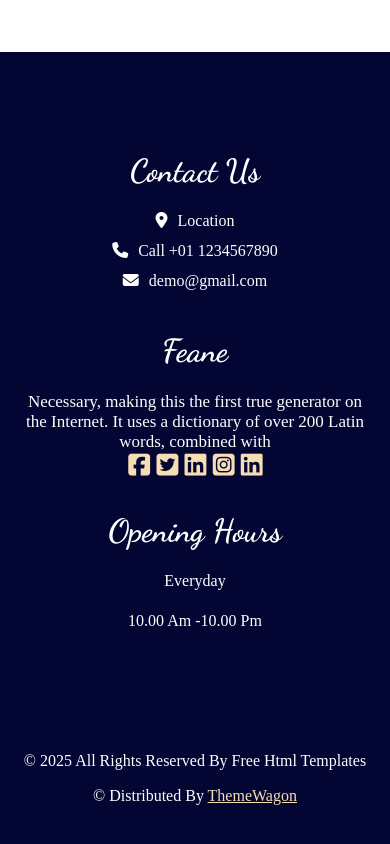
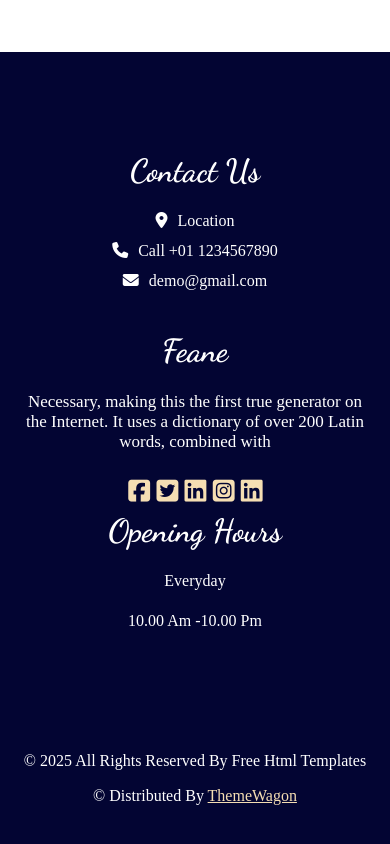
Before and after one commit to gowsik-source/Feane, a plain HTML site: page index.html in a window 390 px wide. Shown: the part 8524-9368 px from the top of the page. Drawn offline with nearby package versions, Linux system fonts and the light colour scheme.

Commit message:
Refactor CSS styles for improved layout and design

```diff
--- a/styles.css
+++ b/styles.css
@@ -848,6 +848,10 @@ iframe {
         position: absolute;
         left: 0;
     }
+
+    .last-display2-icons{
+        margin-top: 26px;
+    }
 }
 
 @media (max-width:986px) {
```
